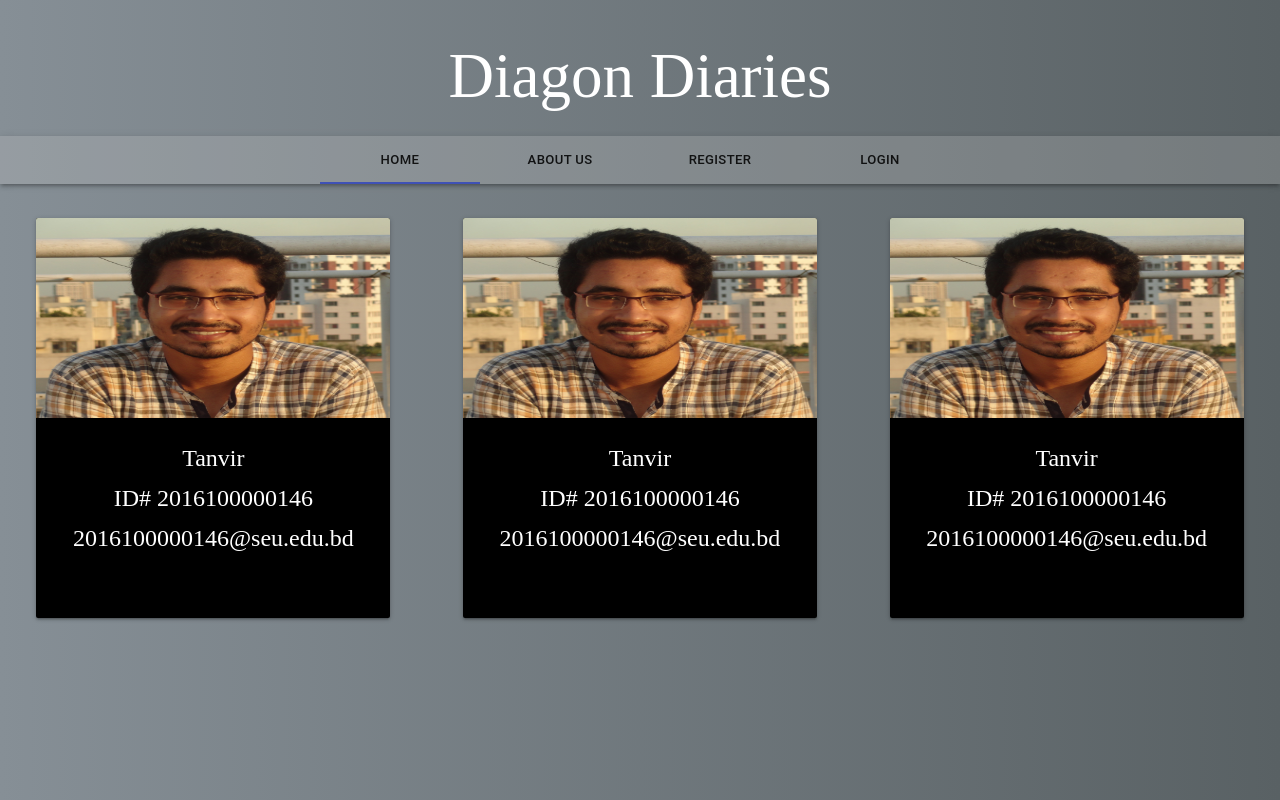
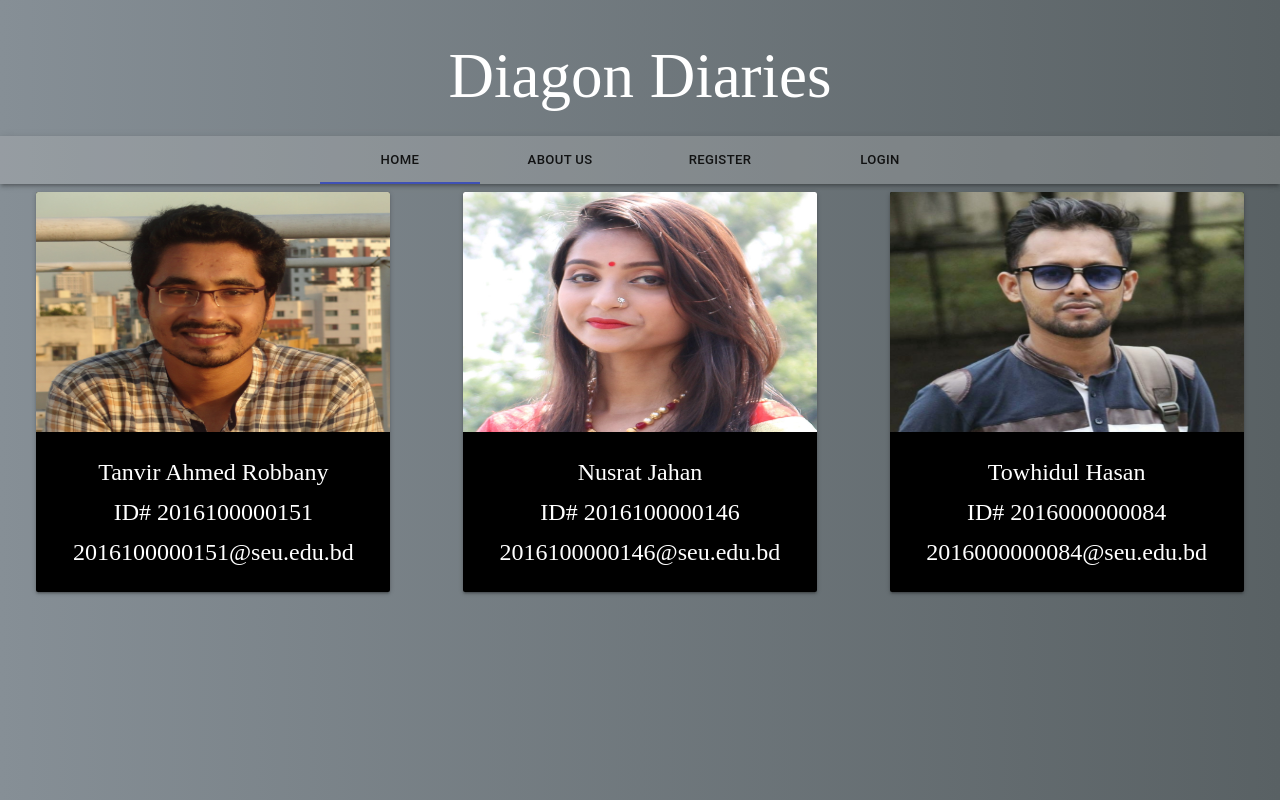
Before and after one commit to TanvirRobbany/Diagon-Diaries, a React (Create React App) app: page /aboutus in a window 1280 px wide. Shown: the top 800 px of the page. Built offline with nearby package versions, Linux system fonts and the light colour scheme.

Commit message:
Footer Text Fixed

```diff
--- a/public/index.html
+++ b/public/index.html
@@ -23,7 +23,7 @@
 
     <!-- Compiled and minified JavaScript -->
     <script src="https://cdnjs.cloudflare.com/ajax/libs/materialize/1.0.0/js/materialize.min.js"></script>
-
+    <link href="https://fonts.googleapis.com/icon?family=Material+Icons" rel="stylesheet">
     <!--
       Notice the use of %PUBLIC_URL% in the tags above.
       It will be replaced with the URL of the `public` folder during the build.
--- a/src/App.css
+++ b/src/App.css
@@ -12,5 +12,5 @@
   /* display: flex;
   justify-content: center;
   align-items: center; */
-  flex: 1 0 auto;
+  /* flex: 1 0 auto; */
 }
--- a/src/App.js
+++ b/src/App.js
@@ -12,10 +12,10 @@ import AboutUs from "./components/dummy/About/AboutUs";
 function App() {
   return (
     <Router>
-      <div className='App '>
+      <div className='App'>
         <Home />
         <Navbar />
-        <div className='home'>
+        <div classname="home">
           <Switch>
             <Route exact path='/' component={HomeText} />
             <Route exact path='/aboutus' component={AboutUs} />
--- a/src/components/container/Login/Login.js
+++ b/src/components/container/Login/Login.js
@@ -14,9 +14,12 @@ const Login = () => {
           </div>
           <div class='row'>
             <div class='input-field col s12'>
-              <input id='pass' type='text' />
+              <input id='pass' type='password' />
               <label for='pass'>Password</label>
             </div>
+          </div>
+          <div class="row">
+            <a class="waves-effect waves-light btn-large grey"><i class="material-icons">forward</i></a>
           </div>
         </form>
       </div>
--- a/src/components/dummy/About/AboutUs.js
+++ b/src/components/dummy/About/AboutUs.js
@@ -18,106 +18,67 @@ const AboutUs = () => {
           <img
             class='activator'
             src={tanvir}
-            style={{ width: "354px", height: "200px" }}
+            style={{ width: "354px", height: "250px" }}
           />
         </div>
         <div class='card-content '>
           <span class='card-title activator text-darken-4 white-text'>
-            Tanvir
+            Tanvir Ahmed Robbany
           </span>
           <p>
             <span class='card-title activator text-darken-4 white-text'>
-              ID# 2016100000146{" "}
-            </span>{" "}
+              ID# 2016100000151
+            </span>
             <span class='card-title activator text-darken-4 white-text'>
-              2016100000146@seu.edu.bd{" "}
+              2016100000151@seu.edu.bd
             </span>
           </p>
         </div>
-        {/* <div class='card-reveal'>
-          <span class='card-title grey-text text-darken-4'>
-            Card Title<i class='material-icons right'>close</i>
-          </span>
-          <p>
-            Here is some more information about this product that is only
-            revealed once clicked on.
-          </p>
-        </div> */}
       </div>
       <div class='card medium black'>
         <div class='card-image waves-effect waves-block waves-light'>
           <img
             class='activator'
-            src={tanvir}
-            style={{ width: "354px", height: "200px" }}
+            src={nila}
+            style={{ width: "354px", height: "250px" }}
           />
         </div>
         <div class='card-content '>
           <span class='card-title activator text-darken-4 white-text'>
-            Tanvir
+            Nusrat Jahan
           </span>
           <p>
             <span class='card-title activator text-darken-4 white-text'>
-              ID# 2016100000146{" "}
-            </span>{" "}
+              ID# 2016100000146
+            </span>
             <span class='card-title activator text-darken-4 white-text'>
-              2016100000146@seu.edu.bd{" "}
+              2016100000146@seu.edu.bd
             </span>
           </p>
         </div>
-        {/* <div class='card-reveal'>
-          <span class='card-title grey-text text-darken-4'>
-            Card Title<i class='material-icons right'>close</i>
-          </span>
-          <p>
-            Here is some more information about this product that is only
-            revealed once clicked on.
-          </p>
-        </div> */}
       </div>
       <div class='card medium black'>
         <div class='card-image waves-effect waves-block waves-light'>
           <img
             class='activator'
-            src={tanvir}
-            style={{ width: "354px", height: "200px" }}
+            src={towhid}
+            style={{ width: "354px", height: "250px" }}
           />
         </div>
         <div class='card-content '>
           <span class='card-title activator text-darken-4 white-text'>
-            Tanvir
+            Towhidul Hasan
           </span>
           <p>
             <span class='card-title activator text-darken-4 white-text'>
-              ID# 2016100000146{" "}
-            </span>{" "}
+              ID# 2016000000084
+            </span>
             <span class='card-title activator text-darken-4 white-text'>
-              2016100000146@seu.edu.bd{" "}
+              2016000000084@seu.edu.bd
             </span>
           </p>
         </div>
-        {/* <div class='card-reveal'>
-          <span class='card-title grey-text text-darken-4'>
-            Card Title<i class='material-icons right'>close</i>
-          </span>
-          <p>
-            Here is some more information about this product that is only
-            revealed once clicked on.
-          </p>
-        </div> */}
       </div>
-      {/* <div className='profile'>
-        <img src={nila} width='300' height='250' alt='' />
-        <h2 className='text'>Nusrat Jahan</h2>
-        <h3 className='text'>ID# 2016100000146</h3>
-        <h3 className='text'>2016100000146@seu.edu.bd</h3>
-      </div>
-      <div className='profile'>
-        <img src={towhid} width='300' height='250' alt='' />
-        <h2 className='text'>Towhidul Hasan</h2>
-        <h3 className='text'>ID# 2016000000084</h3>
-        <h3 className='text'>2016000000084@seu.edu.bd</h3>
-      </div> */}
     </div>
   );
 };
--- a/src/components/dummy/Footer/Footer.js
+++ b/src/components/dummy/Footer/Footer.js
@@ -26,7 +26,7 @@ export default function SimplePaper() {
     //   </Paper>
     // </div>
     <footer class='page-footer black' id='democss'>
-      <div class='container'>
+      {/* <div class='container'>
         <div class='row'>
           <div class='col l6 s12'>
             <h5 class='white-text'>Footer Content</h5>
@@ -60,13 +60,13 @@ export default function SimplePaper() {
             </ul>
           </div>
         </div>
-      </div>
+      </div> */}
       <div class='footer-copyright'>
         <div class='container'>
-          © 2014 Copyright Text
-          <a class='grey-text text-lighten-4 right' href='#!'>
+          This project is developed by team "RAVENCLAW" © 2020
+          {/* <a class='grey-text text-lighten-4 right' href='#!'>
             More Links
-          </a>
+          </a> */}
         </div>
       </div>
     </footer>
--- a/src/components/dummy/Home/HomeText.js
+++ b/src/components/dummy/Home/HomeText.js
@@ -3,7 +3,7 @@ import "./home.css";
 
 const HomeText = () => {
   return (
-    <div>
+    <div className="home">
       <h1>
         Diagon Diaries is a Library Management System (LMS) which helps to
         maintain your library.
--- a/src/components/dummy/Home/home.css
+++ b/src/components/dummy/Home/home.css
@@ -28,5 +28,5 @@
   color: white;
 
   font-size: 1.7em;
-  margin-top: 2%;
+  margin-top: 0%;
 }
--- a/src/index.css
+++ b/src/index.css
@@ -9,6 +9,7 @@ body {
   display: flex;
   min-height: 100vh;
   flex-direction: column;
+  /* color: white; */
   /* background: rgb(155, 155, 156); */
   /* background: linear-gradient(
     90deg,
```
